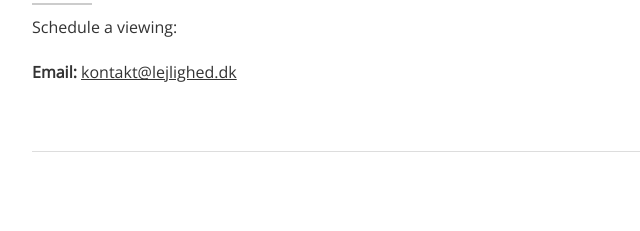
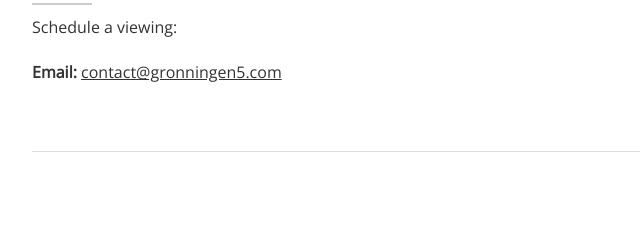
Before and after one commit to paulfreetime/apartment-rental, a plain HTML site: page index.html in a window 1280 px wide. Shown: the part 2826-3057 px from the top of the page, 0-640 px from the left. Drawn offline with nearby package versions, Linux system fonts and the light colour scheme.

Commit message:
updated the badass site

```diff
--- a/index.html
+++ b/index.html
@@ -153,7 +153,7 @@
     <section class="section">
       <h2>Contact</h2>
       <p>Schedule a viewing:</p>
-      <p><strong>Email:</strong> <a href="mailto:contact@gronningen5.com">kontakt@lejlighed.dk</a></p>
+      <p><strong>Email:</strong> <a href="mailto:contact@gronningen5.com">contact@gronningen5.com</a></p>
     </section>
     <hr style="border: none; border-top: 1px solid #ddd; margin: 4rem 0;">
   </main>
```
